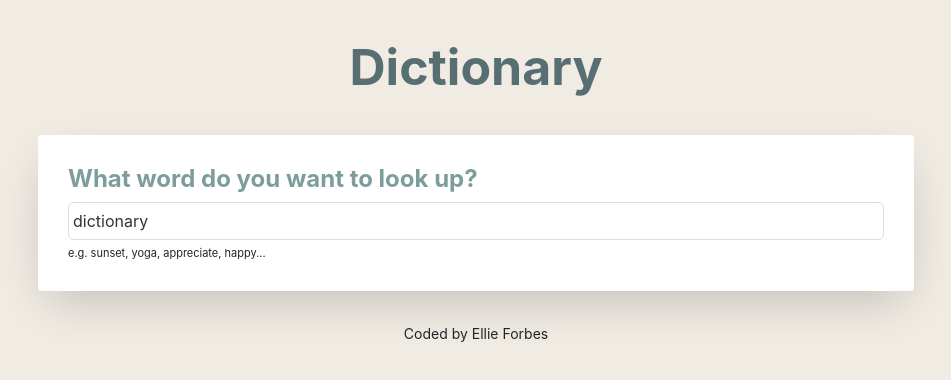
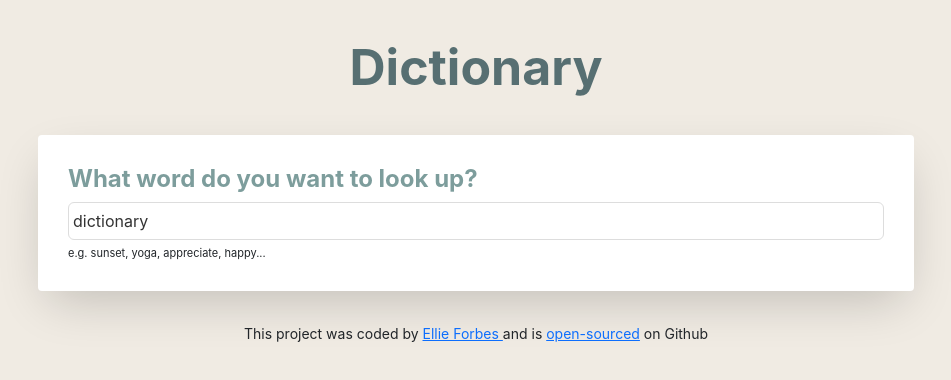
Before and after one commit to ellieforbes/react-dictionary-project, a React (Create React App) app: page / in a window 1280 px wide. Shown: the top 380 px of the page, without its empty margins (164-1115 px from the left). Built offline with nearby package versions, Linux system fonts and the light colour scheme; no server answers.

Commit message:
Added links to portfolio and github to footer

```diff
--- a/src/App.js
+++ b/src/App.js
@@ -13,7 +13,7 @@ function App() {
       <main>
         <Dictionary defaultKeyword="dictionary"/>
       </main>
-      <footer className="App-footer"><small>Coded by Ellie Forbes</small></footer>
+      <footer className="App-footer"><small>This project was coded by <a href="https://portfolio-byellieforbes.netlify.app/" target="_blank" rel="noreferrer"> Ellie Forbes </a> and is <a href="https://github.com/ellieforbes/react-weather-application" target="_blank" rel="noreferrer">open-sourced</a> on Github</small></footer>
       </div>
     </div>
   );
```
